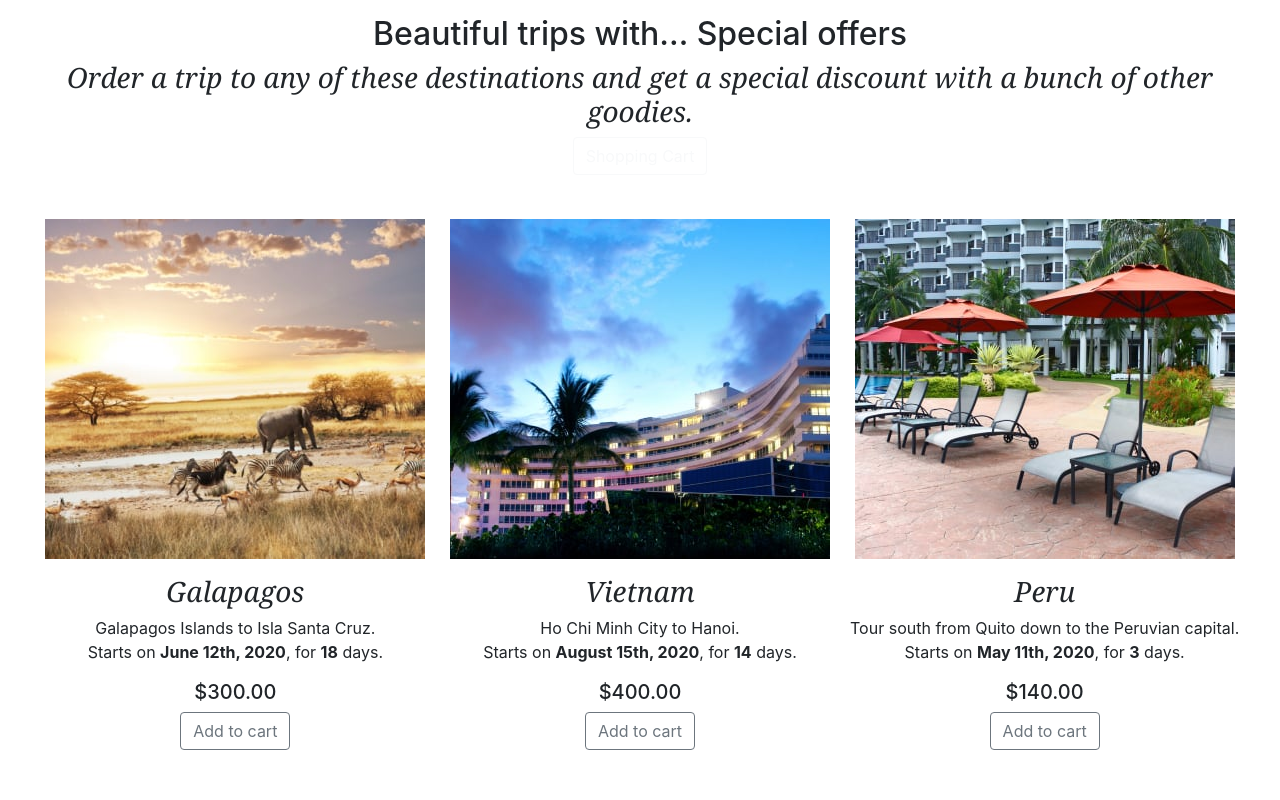
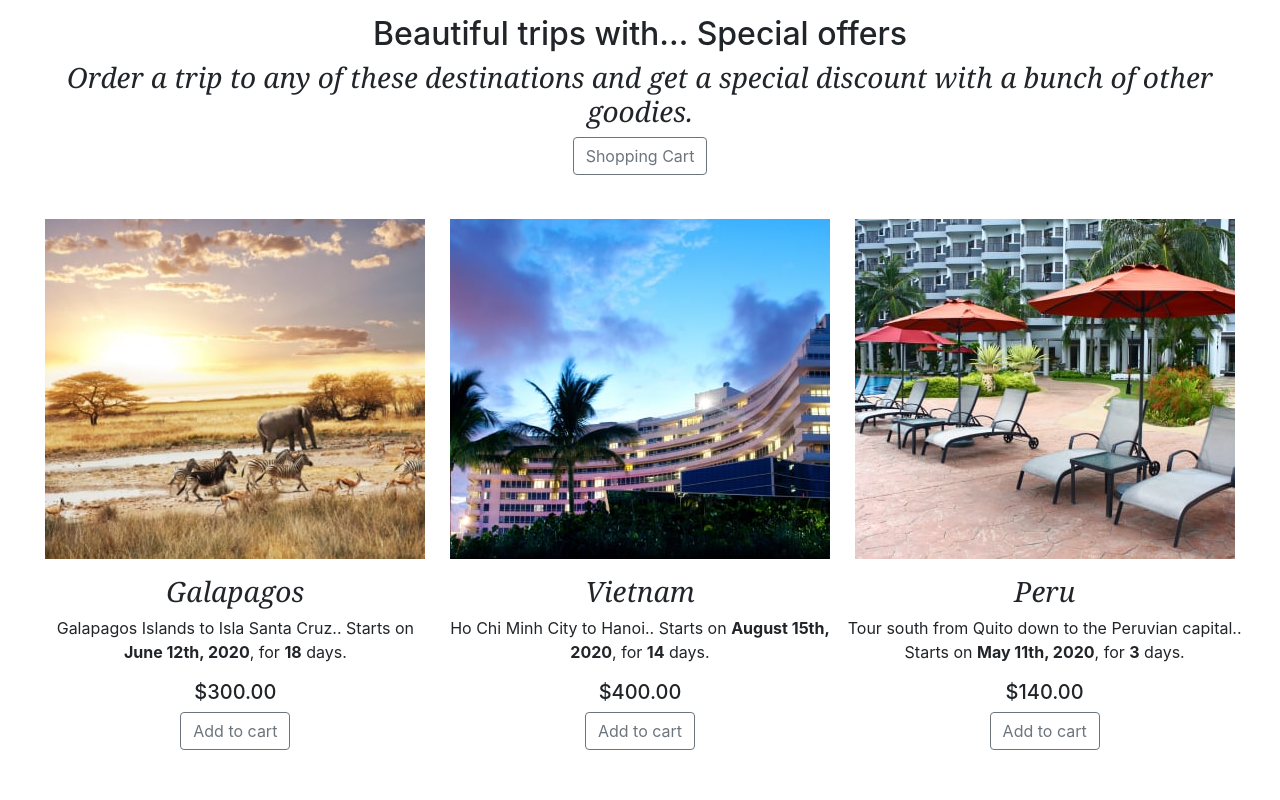
Before and after one commit to mbalabanov/LMSCF-Marin-CodeReview-07, an Angular app: page / in a window 1280 px wide. Shown: the part 2040-2840 px from the top of the page. Built offline with nearby package versions, Linux system fonts and the light colour scheme.

Commit message:
Cosmetic changes

```diff
--- a/src/app/list/list.component.html
+++ b/src/app/list/list.component.html
@@ -4,15 +4,14 @@
             <div class="col-12 text-center">
                 <h2>Beautiful trips with&hellip; Special offers</h2>
                 <h3>Order a trip to any of these destinations and get a special discount with a bunch of other goodies.</h3>
-                <p><button class="btn btn-outline-light" routerLink="/shoppingcart">Shopping Cart</button></p>
+                <p><button class="btn btn-outline-secondary" routerLink="/shoppingcart">Shopping Cart</button></p>
             </div>
         </div>
         <div class="row px-5">
 			<div class="col-lg-4 col-sm-6 text-center p-1 mb-4" *ngFor="let travelitem of travelitems">
 				<img src="{{ travelitem.photo }}" alt="{{ travelitem.name }}" class="py-2 img-fluid" (click)="addToCart(travelitem)">
                 <h3 class="mt-2">{{ travelitem.name }}</h3>
-                <p>{{ travelitem.description }}<br>
-                Starts on <strong>{{ travelitem.startdate }}</strong>, for <strong>{{ travelitem.duration }}</strong> days.</p>
+                <p>{{ travelitem.description }}. Starts on <strong>{{ travelitem.startdate }}</strong>, for <strong>{{ travelitem.duration }}</strong> days.</p>
                 <h5>{{ travelitem.price | currency }}</h5>
                 <p><button class="btn btn-outline-secondary" (click)="addToCart(travelitem)">Add to cart</button></p>
 			</div>
```
